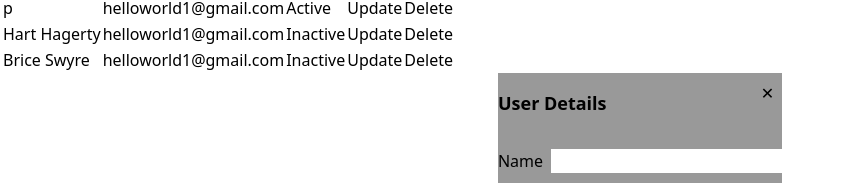
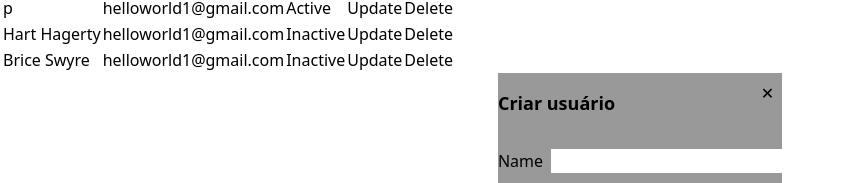
Before and after one commit to KIQFerns/teste-frontend, a React (Vite) app: page / in a window 1280 px wide. Both pictures are taken after typing "Sample" into the empty fields and a click on the button "Add Client". Shown: the part 147-330 px from the top of the page, without its empty margins (0-845 px from the left). Built offline with nearby package versions, Linux system fonts and the light colour scheme.

Commit message:
feat: configurar modal para editar ou criar

```diff
--- a/src/App.jsx
+++ b/src/App.jsx
@@ -6,16 +6,22 @@ import Table from "./components/Table";
 
 function App() {
   const [isOpen, setIsOpen] = useState(false);
+  const [modalType, setModaType] = useState("create");
 
-  const handleOpen = () => {
+  const handleOpen = (type) => {
+    setModaType(type);
     setIsOpen(true);
   };
 
   return (
     <>
-      <NavBar onOpen={() => handleOpen()} />
-      <Table />
-      <ModalUsers isOpen={isOpen} onClose={() => setIsOpen(false)} />
+      <NavBar onOpen={() => handleOpen("create")} />
+      <Table onOpen={() => handleOpen("update")} />
+      <ModalUsers
+        isOpen={isOpen}
+        onClose={() => setIsOpen(false)}
+        mode={modalType}
+      />
     </>
   );
 }
--- a/src/components/ModalUsers.jsx
+++ b/src/components/ModalUsers.jsx
@@ -15,7 +15,7 @@ export default function ModalUsers({ isOpen, onClose, mode, onSubmit }) {
             ✕
           </button>
           <h3 className="font-bold text-lg py-4">
-            {mode === "edit" ? "Edit User" : "User Details"}
+            {mode === "update" ? "Editar Usuário" : "Criar usuário"}
           </h3>
 
           <form
```
